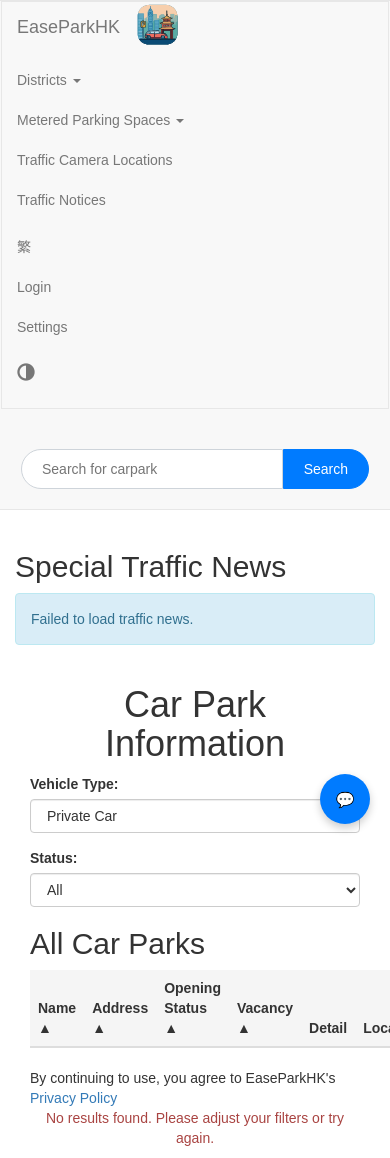
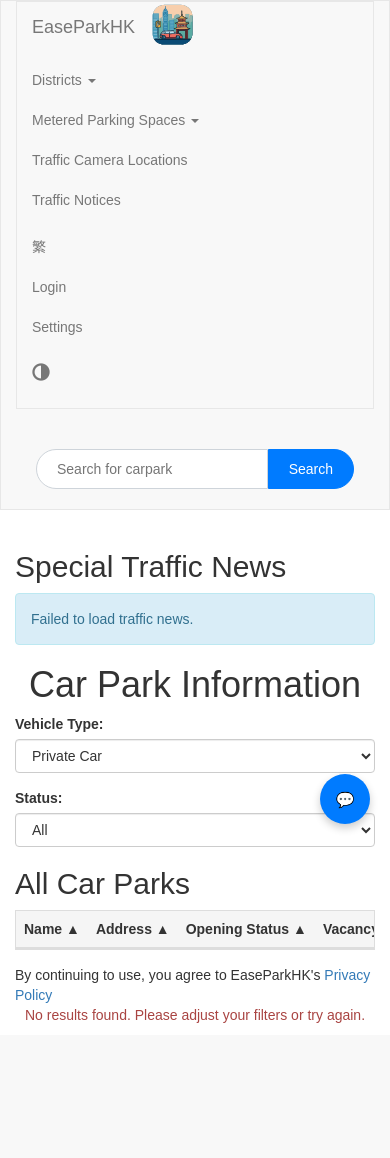
Before and after one commit to HenryLok0/DS125109-FYP, a Flask app: page / in a window 390 px wide; the page is wider, and only the part inside the window is pictured. After the commit the page ends 1023 px from the top of that part, so only its background shows below. Run offline with Flask 3, Linux system fonts and the light colour scheme; tables that the repository leaves empty hold one stand-in row (values such as "Sample post"); a database or web service that is not in the repository returns one stand-in record (values such as "Sample title"); data that the repository does not hold is empty; some libraries are stand-ins or nearby versions.

Commit message:
Implement responsive table design and navbar structure across multiple templates. Add styles for table responsiveness and adjust navbar markup for improved layout consistency. Update search bar styles for better usability.

```diff
--- a/app/templates/base.html.j2
+++ b/app/templates/base.html.j2
@@ -31,6 +31,11 @@
       background-color: #ffffff !important;
       color: #333333 !important;
       border-color: #ccc !important;
+    }
+
+    .table-responsive {
+      width: 100%;
+      overflow-x: auto;
     }
 
     /* Additional night mode styles for specific components */
@@ -397,7 +402,6 @@
     {% endif %}
 {% endblock %}
 {% block navbar %}
-    <div class="row">
     <nav class="navbar navbar-default">
         <div class="container">
             <div class="navbar-header">
@@ -408,7 +412,6 @@
             {% include "search_bar.html.j2" %}
         </div>
     </nav>
-    </div>
     <div class="container">
         {% with messages = get_flashed_messages() %}
             {% if messages %}
--- a/app/templates/index.html.j2
+++ b/app/templates/index.html.j2
@@ -3,7 +3,7 @@
 {% block title %}EaseParkHK{% endblock %}
 {% block app_content %}
 {% include "special_traffic_news.html.j2" %}
-    <div class="container mt-5">
+    <div>
         <h1 class="text-center mb-4">Car Park Information</h1>
 
 
@@ -29,6 +29,7 @@
 
         {% if favorite_carparks %}
         <h2>Favorite Car Parks</h2>
+        <div class="table-responsive">
         <table class="table table-striped table-hover mt-4">
             <thead class="thead-dark">
                 <tr>
@@ -70,9 +71,11 @@
                 {% endfor %}
             </tbody>
         </table>
+        </div>
         {% endif %}
 
         <h2>All Car Parks</h2>
+        <div class="table-responsive">
         <table class="table table-striped table-hover mt-4">
             <thead class="thead-dark">
                 <tr>
@@ -114,6 +117,7 @@
                 {% endfor %}
             </tbody>
         </table>
+        </div>
         By continuing to use, you agree to EaseParkHK's <a href="/privacy_policy">{{ _('Privacy Policy') }}</a>
         <p id="no-results" class="text-center text-danger font-weight-bold mt-4" style="display: none;">
             No results found. Please adjust your filters or try again.
--- a/app/templates/search_bar.html.j2
+++ b/app/templates/search_bar.html.j2
@@ -18,6 +18,8 @@
             justify-content: center;
             padding: 20px;
             width: 100%;
+            max-width: 100%;
+            box-sizing: border-box;
             position: relative;
         }
         #searchInput {
--- a/app/templates/zh.html.j2
+++ b/app/templates/zh.html.j2
@@ -3,7 +3,7 @@
 {% block title %}泊易香港 (EaseParkHK){% endblock %}
 {% block app_content %}
 {% include "zh.special_traffic_news.html.j2" %}
-    <div class="container mt-5">
+    <div>
         <h1 class="text-center mb-4">停車場資訊</h1>
 
         <!-- 篩選選項 -->
@@ -30,6 +30,7 @@
 
         {% if favorite_carparks %}
         <h2>收藏的停車場</h2>
+        <div class="table-responsive">
         <table class="table table-striped table-hover mt-4">
             <thead class="thead-dark">
                 <tr>
@@ -71,9 +72,11 @@
                 {% endfor %}
             </tbody>
         </table>
+        </div>
         {% endif %}
 
         <h2>所有停車場</h2>
+        <div class="table-responsive">
         <table class="table table-striped table-hover mt-4">
             <thead class="thead-dark">
                 <tr>
@@ -115,6 +118,7 @@
                 {% endfor %}
             </tbody>
         </table>
+        </div>
         繼續使用即表示您同意泊易香港 (EaseParkHK)的 <a href="/privacy_policy">{{ _('隱私政策') }}</a>
         <p id="no-results" class="text-center text-danger font-weight-bold mt-4" style="display: none;">
             沒有找到結果。請調整篩選條件或重試。
--- a/app/templates/zh.search_bar.html.j2
+++ b/app/templates/zh.search_bar.html.j2
@@ -18,6 +18,8 @@
             justify-content: center;
             padding: 20px;
             width: 100%;
+            max-width: 100%;
+            box-sizing: border-box;
         }
         #searchInput {
             flex: 1;
```
Also changed, not shown: app/templates/zh.base.html.j2 (+3 -4 lines). Lines whose indentation alone changed are shown as unchanged.
